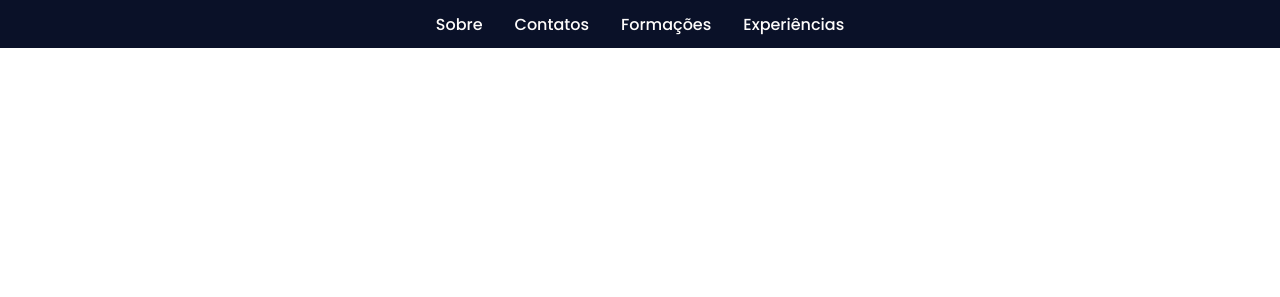
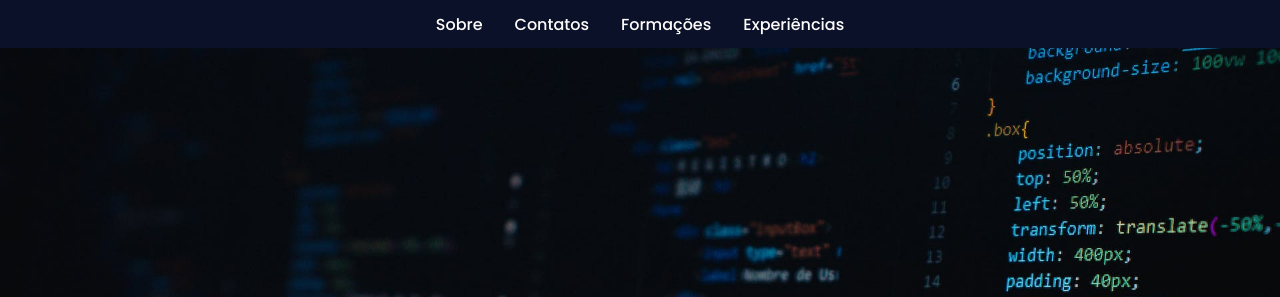
Before and after one commit to Leogolass/Curriculo, a plain HTML site: page index.html in a window 1280 px wide. Shown: the top 297 px of the page. Drawn offline with nearby package versions, Linux system fonts and the light colour scheme.

Commit message:
Editando Stryle.css

```diff
--- a/style.css
+++ b/style.css
@@ -64,7 +64,7 @@
     flex-direction: column; /*Inverte o posicionamento do flex e dos eixos*/
     justify-content: center; /*Seria centralizar no eixo X, mas por causa do flex direction, é eixo Y*/
     padding: 0 4em;
-    background-image: url("./Assets/imagem_home2.jpg");
+    background-image: url("./Assets/Imagens/imagem_home2.jpg");
     background-position: center;
     background-size: cover;
 }
```
